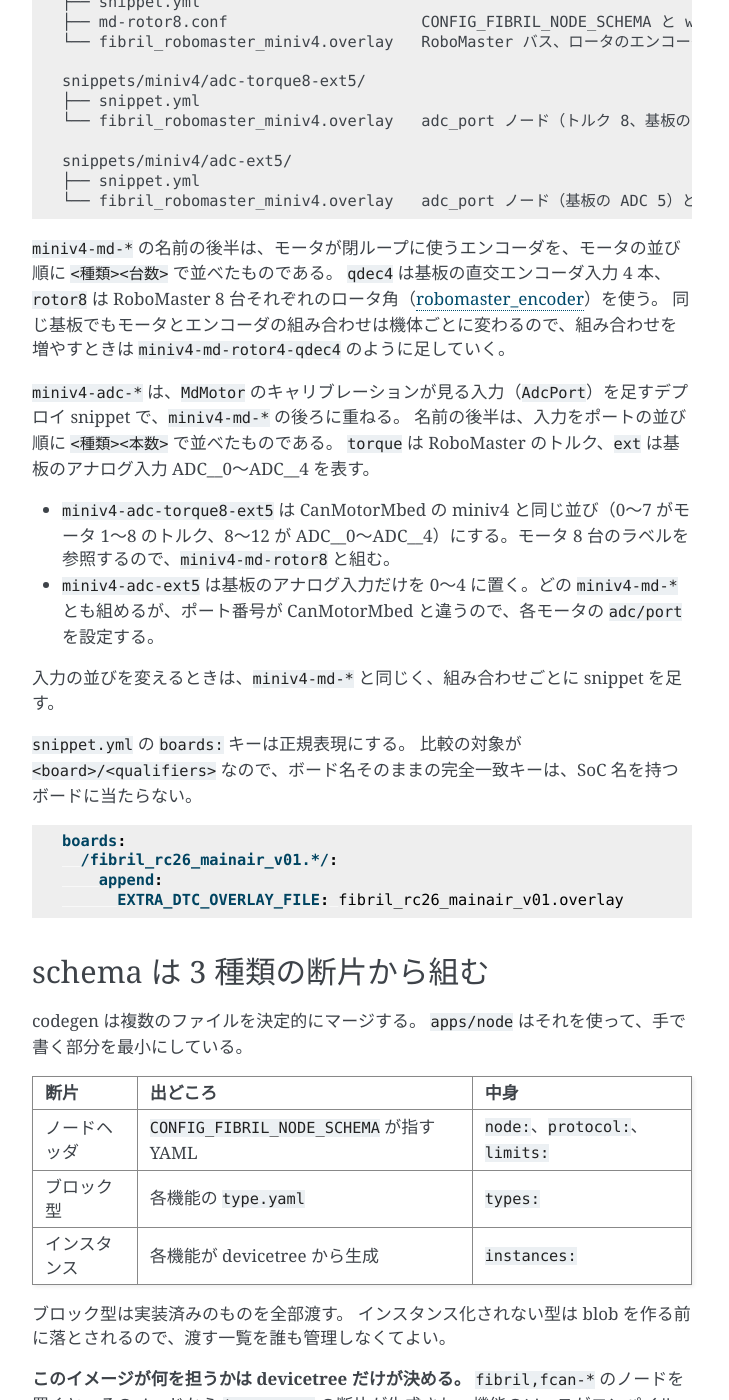
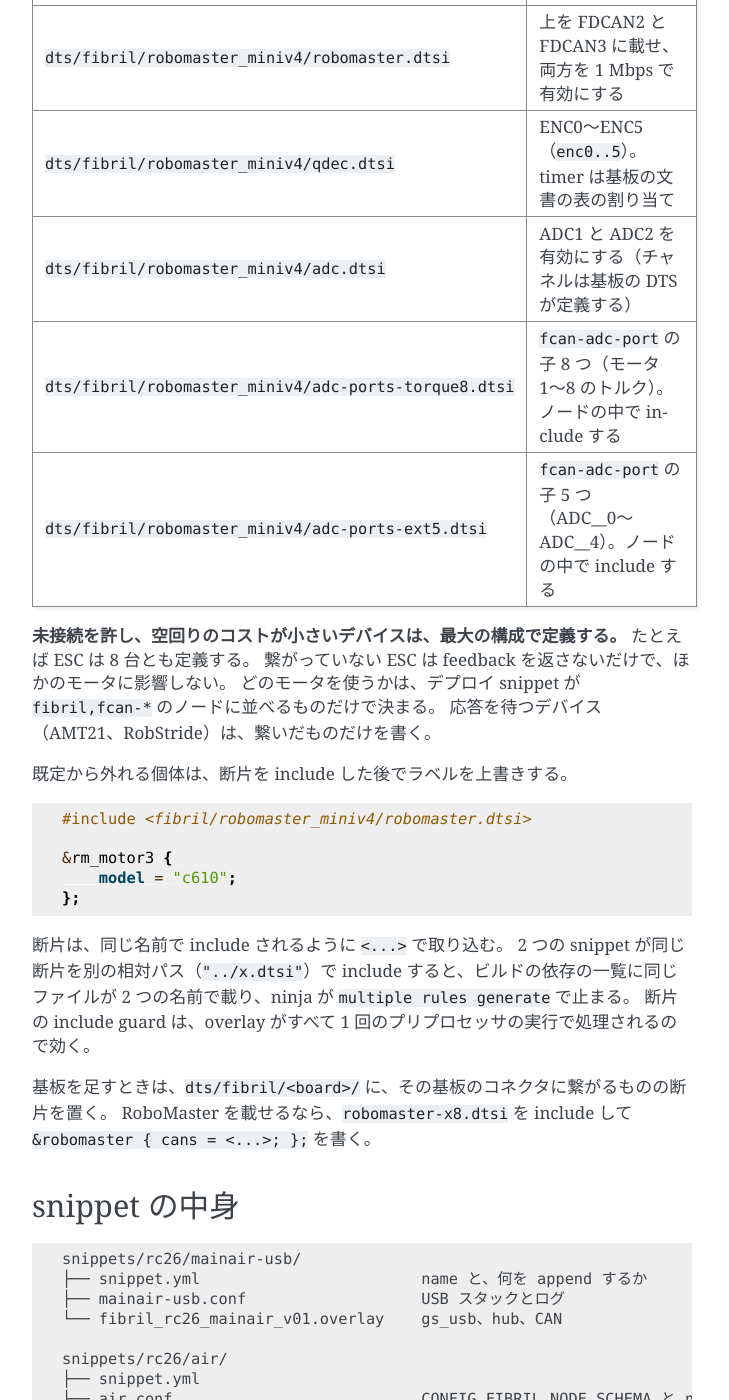
Before and after one commit to ForteFibre/fibril_zephyr, a Sphinx documentation site: the page built from doc/apps.md, in a window 1280 px wide and 1400 px high, scrolled down 2111 px. Shown: the whole window, without its empty margins (388-1117 px from the left). Built offline with Sphinx 7.4.7, drawn with Linux system fonts in a browser that asks for light colours; some of the changed text lies outside the part shown.

Commit message:
docs: ハードウェアの断片と、未接続を許すデバイスの扱いを書く
ADR 0014 に、断片を dts/ に置いて <...> で include する理由（相対
パスだと ninja が multiple rules generate で止まる）、最大の構成で
定義するデバイスの判定基準、捨てた案を書く。apps.md、README、
overview、miniv4 と rc26 の基板の文書を合わせる。

Co-Authored-By: Claude Opus 5.5 (1M context) <noreply@anthropic.com>

````diff
--- a/boards/fibril/rc26_mainair_v01/doc/index.rst
+++ b/boards/fibril/rc26_mainair_v01/doc/index.rst
@@ -67,6 +67,10 @@ CAN
 devicetree でも無効のままにしてある。
 
 いずれの FDCAN もピンとクロックだけを設定して無効にしてあるので、使う側の overlay が ``status`` を ``"okay"`` にしてビットレートを与える。
+
+2 つのトランシーバの STB は、ボードの devicetree が gpio-hog で Low にする。
+どちらのバスを有効にしても、トランシーバは動作状態で始まる。
+fibril_can の boot_id が使う ``rng`` も、ボードの devicetree で有効にしてある。
 
 UART
 ****
--- /dev/null
+++ b/doc/adr/0014-snippet-hardware-fragments.md
@@ -0,0 +1,93 @@
+---
+status: Proposed
+date: 2026-10-11
+---
+
+# 0014. 基板に繋がるハードウェアを共有の devicetree 断片に切り出し、未接続を許すデバイスは最大の構成で書く
+
+## Status
+
+Proposed
+
+## Context
+
+ADR 0003 は、焼く単位を snippet で表し、トランスポート層とデプロイ層の 2 層に分けた。
+miniv4 のデプロイ snippet が 4 つになった時点で、overlay には次の 3 種類のものが混ざっていた。
+
+- 基板に繋がりうるハードウェア：RoboMaster のバスとモータ、ロータ角のエンコーダ、qdec、ADC。
+- バスに名乗る中身：`fibril,fcan-*` のノード。
+- 基板が常に必要とする設定：CAN トランシーバの STB の gpio-hog、RNG。
+
+その結果、次のことが起きていた。
+
+- RoboMaster のバスとモータ 8 台は `miniv4-md-qdec4` と `miniv4-md-rotor8` の両方に書かれていた。ADC の 5 チャネルの割り当ては 2 つの `miniv4-adc-*` に書かれていた。`md-qdec4.conf` と `md-rotor8.conf` は同じ内容だった。
+- `miniv4-adc-torque8-ext5` は、デプロイ snippet が定義する `rm_motor1..8` を参照していた。そのため `miniv4-md-rotor8` としか組めず、ADR 0003 の「overlay は基板のラベルしか参照しない」にも反していた。
+- STB の hog と RNG は経路ごとに書かれていた。P5 で miniv4 に hub の経路を足すと、もう一度書くことになる。rc26 の CAN1 の hog はデプロイ snippet（`rc26-robstride`）にあった。
+
+基板の種類と、基板に繋ぐデバイスの組み合わせは、これからも増える。
+組み合わせを 1 つ足すたびに、ハードウェアの記述を写すことになっていた。
+
+## Decision
+
+1. **基板に繋がりうるハードウェアは、`dts/fibril/` の断片に書く。** モジュールの `dts_root` が `.` なので、`dts/` は devicetree の include path に入っている。overlay は `#include <fibril/...>` で取り込む。
+   - 基板に依存しない断片：`robomaster-x8.dtsi`（ESC 8 台とロータ角、`cans` は書かない）、`can-bitrate.h`（fibril_can のバスとアクチュエータのバスのビットレート）。
+   - 基板ごとの断片：`dts/fibril/<board>/`。miniv4 には `robomaster.dtsi`（バスを FDCAN2 と FDCAN3 に割り当てる）、`qdec.dtsi`、`adc.dtsi` がある。さらに、`fcan-adc-port` の子ノードを並べる `adc-ports-torque8.dtsi` と `adc-ports-ext5.dtsi` がある。この 2 つはノードの中で include する。
+   - 断片には include guard を置く。overlay はすべて 1 回の C プリプロセッサの実行で処理されるので、2 つの snippet が同じ断片を include しても 1 回しか展開されない。
+
+2. **デプロイ snippet の overlay には、`fibril,fcan-*` のノードだけを書く。** `motors` と `encoders` の並び、`fcan-adc-port` の子の並びは、バス上のインスタンス番号であり、ROS 側との約束である。断片には入れず、ハードウェアを最大の構成にしてもこの数は変えない。
+
+3. **未接続を許し、空回りのコストが小さいデバイスは、断片の中で基板が出せる最大の構成で常に定義する。** 判定には次の 3 つを使う。
+   - ハードウェアが無くても init が成功するか。
+   - 未接続の間、周期ごとにバスの待ちやタイムアウトが起きるか。
+   - timer や CAN コントローラのような資源を占有するか。
+
+   これに当たるのは、RoboMaster の ESC 8 台とロータ角、miniv4 の qdec 6 本（ENC0〜ENC5）、ADC のチャネルである。
+   - RoboMaster：繋がっていない ESC は feedback を返さないだけで、モータは `-ENODATA`、ロータ角はデータ無しになる。バスに電源が無くても `can_start` を後から再試行する。
+   - qdec：外部に依存しない。基板の文書の表の割り当てなら、6 本の timer は衝突しない。
+   - ADC：読むまでサンプリングしない。
+
+   AMT21 は RS485 で応答を待ってタイムアウトし、RobStride は周期的に指令を送って応答を待つ。この 2 つは、繋いだものだけを書く。
+
+4. **STB の gpio-hog と RNG は、基板の DTS に置く。** どちらも、どの経路でも同じ配線の事実である（2026-10-11、ユーザーが選んだ）。
+
+5. **役割（ノードヘッダと Kconfig）は `snippets/common/<役割>/` に置き、基板ごとのデプロイ snippet が `snippet.yml` の相対パスで取り込む。** `MdMotor` を持つ snippet は `snippets/common/md/md.conf` を使う。この conf が `snippets/common/md/schema.yaml` を指す。
+
+## Consequences
+
+デプロイ snippet の overlay は、include とペアの表だけになった。
+同じ基板でモータとエンコーダの組み合わせを足すときは、`motors` と `encoders` を並べた 20 行ほどの overlay を書けば済む。
+別の基板に RoboMaster を載せるときは、`dts/fibril/<board>/robomaster.dtsi` に `cans` を書くだけで済む。
+
+`miniv4-adc-torque8-ext5` は、どの `miniv4-md-*` とも組めるようになった。
+駆動しないモータのトルクのポートは、サンプル無しとして読める。
+`-S` の順序を入れ替えても同じ devicetree になる。
+
+最大の構成の分だけ、イメージが大きくなる。
+`miniv4-md-qdec4` では、text が約 1.7 KB、bss が約 1.5 KB 増えた（ESC 4 台、ロータ角 8 個、qdec 2 本の分）。
+`miniv4-md-rotor8` は変わらない。
+qdec の断片を使うイメージは、TIM1〜TIM5 と TIM8 をすべて押さえる。
+miniv4 でそれらの timer を PWM などに使うデプロイが現れたら、`qdec.dtsi` を include せず、使う入力だけを overlay に書く。
+
+STB を基板が持つので、トランシーバはどのビルドでも動作状態になる。
+`app/` の動作確認のビルドも含む。
+使わないトランシーバは、動作時の電流を流すだけである。
+
+## 却下した選択肢
+
+**最大の構成を基板の DTS に `status = "okay"` で書く。**
+include も要らなくなる。
+しかし、RoboMaster の ESC やエンコーダは、基板の外のコネクタに繋ぐものである。
+基板の DTS に書くと、`app/` やサンプルのビルドにまで、モータのドライバと timer の占有が入る。
+
+**断片を `snippets/<board>/` に置き、相対パス（`#include "../hw/x.dtsi"`）で取り込む。**
+2 つの snippet が同じ断片を別の相対パスで include すると、CMake が受け取る依存の一覧に、同じファイルが 2 つの名前で載る。
+ninja が `multiple rules generate` で止まる。
+include path から `<...>` で取り込めば、名前は 1 つになる。
+
+**部品ごとの断片（モータ 1 台、qdec 1 本）にして、デプロイが使う分だけ include する。**
+資源は最小になる。
+しかし、組み合わせごとに include の並びを書くことになり、今回減らしたかった写しが戻る。
+未接続を許すデバイスに限れば、最大の構成にするコストは小さい。
+
+**`fcan-*` のインスタンスも最大の構成にする（`miniv4-md-qdec4` を motor0..7 にする）。**
+ROS 側から見えるモータの数が変わり、`can_md_controller` との約束が崩れる。
--- a/doc/apps.md
+++ b/doc/apps.md
@@ -41,9 +41,51 @@ west build -b fibril_rc26_mainair_v01 apps/node -S rc26-mainair-usb -S rc26-air
 RC26 MainAir には必ず USB の CAN が載り、電磁弁やエンコーダは搭載の有無が変わる。
 経路を別の層に括り出しておくと、機能の増減がデプロイ snippet 1 つの中で閉じる。
 
-機能側の overlay はボードが定義するラベルしか参照しない。
+機能側の overlay は、ボードが定義するラベルと、自分で include したハードウェアの断片（次の節）のラベルしか参照しない。
 トランスポート snippet が作るラベル（`fcan_hub` など）には触れない。
 この約束があるので、`-S` の順序を入れ替えても同じ blob が出る。
+
+CAN トランシーバの STB と、boot_id が使う RNG は、どの経路でも要るので、基板の DTS が持つ。
+トランスポート snippet は書かない。
+
+## ハードウェアは共有の断片に書く
+
+基板に繋がりうるハードウェア（RoboMaster のバスとモータ、エンコーダ、ADC）は、snippet ではなく `dts/fibril/` の断片に書く。
+overlay は `#include <fibril/...>` で取り込み、`fibril,fcan-*` のノードだけを自分で書く。
+判断の理由は [ADR 0014](adr/0014-snippet-hardware-fragments.md) にある。
+
+| 断片 | 中身 |
+| --- | --- |
+| `dts/fibril/can-bitrate.h` | fibril_can のバス（1 M / 5 M）と、classic CAN のアクチュエータのバス（1 M）のビットレート |
+| `dts/fibril/robomaster-x8.dtsi` | RoboMaster の ESC 8 台（`rm_motor1..8`、C620）とロータ角（`rm_enc1..8`）。基板に依存しない。`cans` は基板の断片が書く |
+| `dts/fibril/robomaster_miniv4/robomaster.dtsi` | 上を FDCAN2 と FDCAN3 に載せ、両方を 1 Mbps で有効にする |
+| `dts/fibril/robomaster_miniv4/qdec.dtsi` | ENC0〜ENC5（`enc0..5`）。timer は基板の文書の表の割り当て |
+| `dts/fibril/robomaster_miniv4/adc.dtsi` | ADC1 と ADC2 を有効にする（チャネルは基板の DTS が定義する） |
+| `dts/fibril/robomaster_miniv4/adc-ports-torque8.dtsi` | `fcan-adc-port` の子 8 つ（モータ 1〜8 のトルク）。ノードの中で include する |
+| `dts/fibril/robomaster_miniv4/adc-ports-ext5.dtsi` | `fcan-adc-port` の子 5 つ（ADC__0〜ADC__4）。ノードの中で include する |
+
+**未接続を許し、空回りのコストが小さいデバイスは、最大の構成で定義する。**
+たとえば ESC は 8 台とも定義する。
+繋がっていない ESC は feedback を返さないだけで、ほかのモータに影響しない。
+どのモータを使うかは、デプロイ snippet が `fibril,fcan-*` のノードに並べるものだけで決まる。
+応答を待つデバイス（AMT21、RobStride）は、繋いだものだけを書く。
+
+既定から外れる個体は、断片を include した後でラベルを上書きする。
+
+```dts
+#include <fibril/robomaster_miniv4/robomaster.dtsi>
+
+&rm_motor3 {
+    model = "c610";
+};
+```
+
+断片は、同じ名前で include されるように `<...>` で取り込む。
+2 つの snippet が同じ断片を別の相対パス（`"../x.dtsi"`）で include すると、ビルドの依存の一覧に同じファイルが 2 つの名前で載り、ninja が `multiple rules generate` で止まる。
+断片の include guard は、overlay がすべて 1 回のプリプロセッサの実行で処理されるので効く。
+
+基板を足すときは、`dts/fibril/<board>/` に、その基板のコネクタに繋がるものの断片を置く。
+RoboMaster を載せるなら、`robomaster-x8.dtsi` を include して `&robomaster { cans = <...>; };` を書く。
 
 ## snippet の中身
 
@@ -67,38 +109,39 @@ snippets/rc26/robstride/
 
 snippets/miniv4/can/
 ├── snippet.yml
-└── fibril_robomaster_miniv4.overlay   FDCAN1 を zephyr,canbus に、STB、RNG
+└── fibril_robomaster_miniv4.overlay   FDCAN1 を zephyr,canbus に
 
-snippets/miniv4/schema/md.yaml         miniv4-md-* が共有する node と limits
+snippets/common/md/                    MdMotor の役割。基板によらず *-md-* が共有する
+├── md.conf                            CONFIG_FIBRIL_NODE_SCHEMA と watchdog
+└── schema.yaml                        node と limits
 
 snippets/miniv4/md-qdec4/
-├── snippet.yml
-├── md-qdec4.conf                      CONFIG_FIBRIL_NODE_SCHEMA と watchdog
-└── fibril_robomaster_miniv4.overlay   RoboMaster バス、qdec、md_motor ノード
+├── snippet.yml                        ../../common/md/md.conf も append する
+└── fibril_robomaster_miniv4.overlay   md_motor ノード（RoboMaster 1〜4 と ENC0〜3）
 
 snippets/miniv4/md-rotor8/
-├── snippet.yml
-├── md-rotor8.conf                     CONFIG_FIBRIL_NODE_SCHEMA と watchdog
-└── fibril_robomaster_miniv4.overlay   RoboMaster バス、ロータのエンコーダ、md_motor ノード
+├── snippet.yml                        ../../common/md/md.conf も append する
+└── fibril_robomaster_miniv4.overlay   md_motor ノード（RoboMaster 1〜8 とロータ角）
 
 snippets/miniv4/adc-torque8-ext5/
 ├── snippet.yml
-└── fibril_robomaster_miniv4.overlay   adc_port ノード（トルク 8、基板の ADC 5）と ADC
+└── fibril_robomaster_miniv4.overlay   adc_port ノード（トルク 8、基板の ADC 5）
 
 snippets/miniv4/adc-ext5/
 ├── snippet.yml
-└── fibril_robomaster_miniv4.overlay   adc_port ノード（基板の ADC 5）と ADC
+└── fibril_robomaster_miniv4.overlay   adc_port ノード（基板の ADC 5）
 ```
 
 `miniv4-md-*` の名前の後半は、モータが閉ループに使うエンコーダを、モータの並び順に `<種類><台数>` で並べたものである。
 `qdec4` は基板の直交エンコーダ入力 4 本、`rotor8` は RoboMaster 8 台それぞれのロータ角（[robomaster_encoder](drivers/robomaster_encoder.md)）を使う。
 同じ基板でもモータとエンコーダの組み合わせは機体ごとに変わるので、組み合わせを増やすときは `miniv4-md-rotor4-qdec4` のように足していく。
+ハードウェアは断片がすでに最大の構成で定義しているので、足す snippet の overlay には `fcan-md-motor` のノードだけを書く。
 
-`miniv4-adc-*` は、`MdMotor` のキャリブレーションが見る入力（`AdcPort`）を足すデプロイ snippet で、`miniv4-md-*` の後ろに重ねる。
+`miniv4-adc-*` は、`MdMotor` のキャリブレーションが見る入力（`AdcPort`）を足すデプロイ snippet で、`miniv4-md-*` と重ねる。
 名前の後半は、入力をポートの並び順に `<種類><本数>` で並べたものである。
 `torque` は RoboMaster のトルク、`ext` は基板のアナログ入力 ADC__0〜ADC__4 を表す。
 
-- `miniv4-adc-torque8-ext5` は CanMotorMbed の miniv4 と同じ並び（0〜7 がモータ 1〜8 のトルク、8〜12 が ADC__0〜ADC__4）にする。モータ 8 台のラベルを参照するので、`miniv4-md-rotor8` と組む。
+- `miniv4-adc-torque8-ext5` は CanMotorMbed の miniv4 と同じ並び（0〜7 がモータ 1〜8 のトルク、8〜12 が ADC__0〜ADC__4）にする。どの `miniv4-md-*` とも組める。駆動しないモータのトルクのポートは、サンプル無しとして読める。
 - `miniv4-adc-ext5` は基板のアナログ入力だけを 0〜4 に置く。どの `miniv4-md-*` とも組めるが、ポート番号が CanMotorMbed と違うので、各モータの `adc/port` を設定する。
 
 入力の並びを変えるときは、`miniv4-md-*` と同じく、組み合わせごとに snippet を足す。
````
Also changed, not shown: other parts of doc/apps.md (+1 -1 lines), README.md (+1 -1 lines), boards/fibril/robomaster_miniv4/doc/index.rst (+11 -3 lines), doc/adr/index.md (+2 -0 lines), doc/overview.md (+2 -1 lines).
